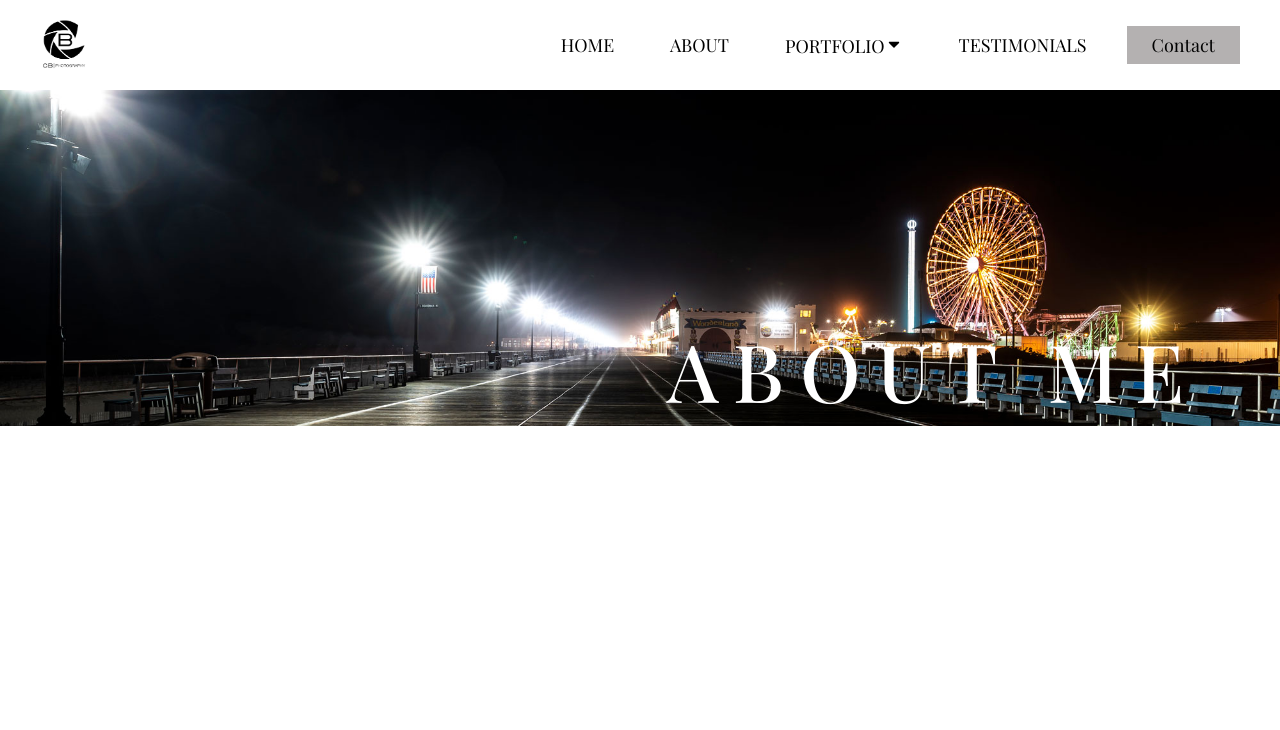
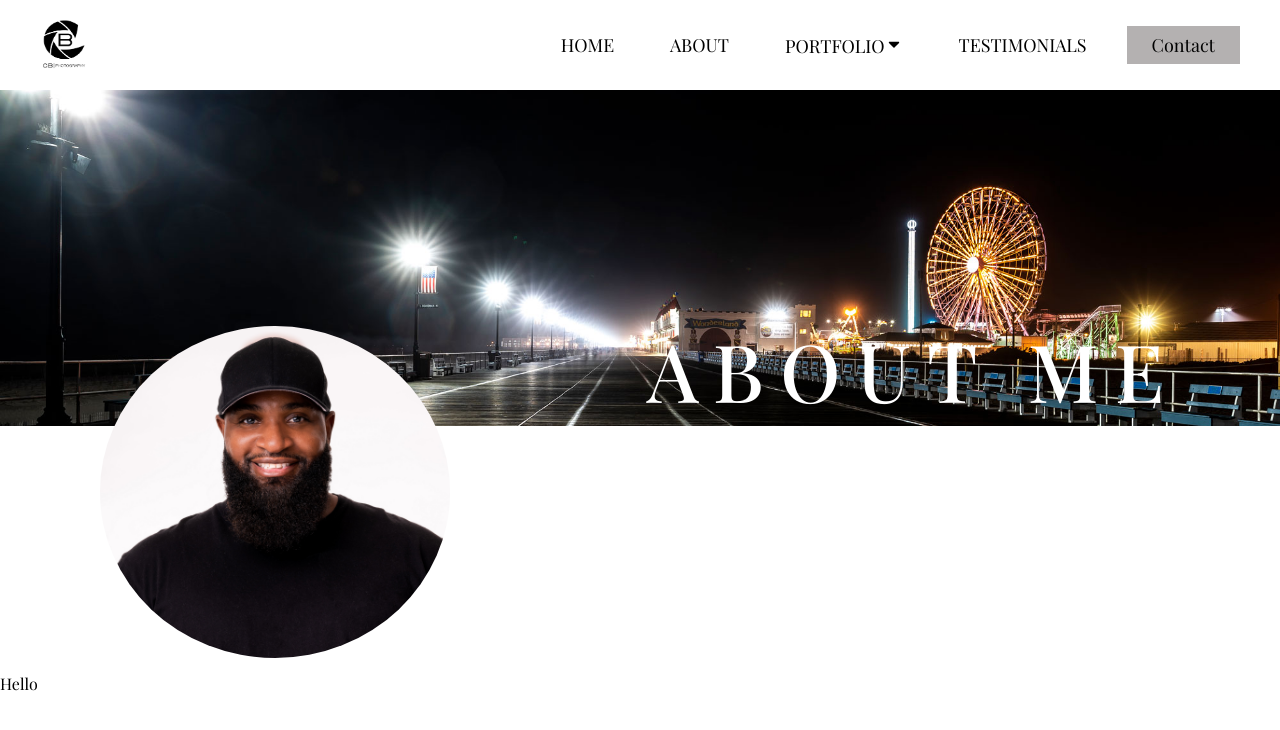
Before and after one commit to msebarjr/CB-Photography, a Next.js app: page /about in a window 1280 px wide. Shown: the top 730 px of the page. Built offline with nearby package versions, Linux system fonts and the light colour scheme.

Commit message:
Created profile image

```diff
--- /dev/null
+++ b/components/Profile.js
@@ -0,0 +1,20 @@
+import Image from "next/image";
+
+import styles from "../styles/Profile.module.css";
+import ProfileImage from "../public/images/conrad.jpg";
+
+function Profile() {
+    return (
+        <div className={styles.profile}>
+            <Image
+                src={ProfileImage}
+                alt="Conrad Bleus Profile Photo"
+                layout="responsive"
+                objectFit="cover"
+                className={styles.photo}
+            />
+        </div>
+    );
+}
+
+export default Profile;
--- /dev/null
+++ b/components/Recognition.js
@@ -0,0 +1,7 @@
+// import styles from "../styles/Recognition.module.css";
+
+function Recognition() {
+    return <div>Hello</div>;
+}
+
+export default Recognition;
--- a/pages/about.js
+++ b/pages/about.js
@@ -1,6 +1,8 @@
 import Head from "next/head";
 
 import Hero from "../components/Hero";
+import Profile from "../components/Profile";
+import Recognition from "../components/Recognition";
 
 import aboutHeroImage from "../public/images/landscapes/ferris-wheel-ocean-city-nj-boardwalk.jpg";
 
@@ -17,6 +19,10 @@ export default function About() {
                 alt="Boardwalk Ocean City, NY"
                 position="50% 55%"
             />
+            <div className="info">
+                <Profile />
+                <Recognition />
+            </div>
         </>
     );
 }
--- a/styles/Dropdown.module.css
+++ b/styles/Dropdown.module.css
@@ -1,9 +1,10 @@
 .dropdown_menu {
-    width: 200px;
+    width: 150px;
     position: absolute;
     top: 66px;
     list-style: none;
     text-align: start;
+    border-top: 2px solid rgba(255, 255, 255, 1);
 }
 
 .dropdown_menu li {
--- a/styles/Hero.module.css
+++ b/styles/Hero.module.css
@@ -2,12 +2,13 @@
     width: 100%;
     height: auto;
     position: relative;
+    z-index: -1;
 }
 
 .title {
     position: absolute;
     bottom: 1rem;
-    right: 5rem;
+    right: 6.25rem;
     font-size: 5rem;
     color: rgba(255, 255, 255, 1);
     letter-spacing: 1rem;
--- /dev/null
+++ b/styles/Profile.module.css
@@ -0,0 +1,10 @@
+.profile {
+    width: 350px;
+    height: 350px;
+    margin-top: -100px;
+    margin-left: 100px;
+}
+
+.photo {
+    border-radius: 50%;
+}
```
Also changed, not shown: styles/Recoginition.module.css (added).
